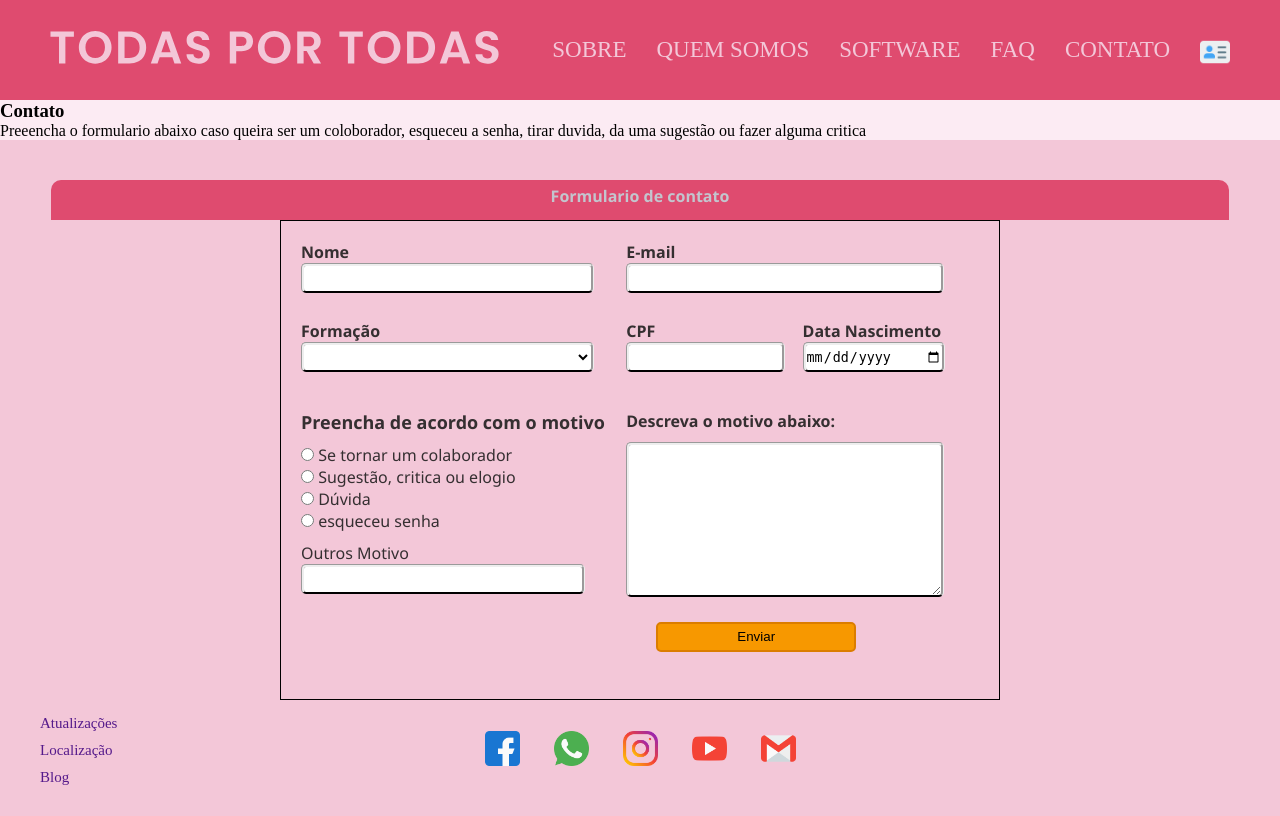
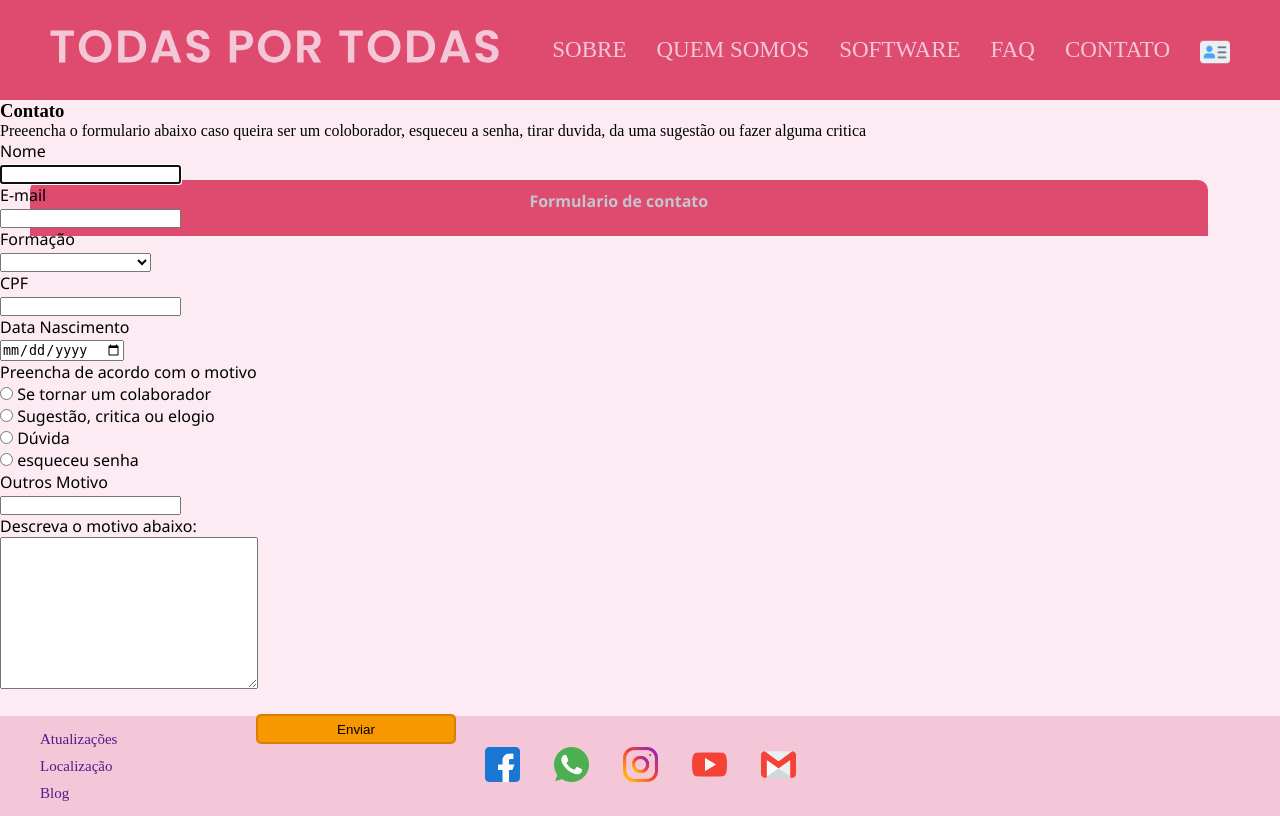
Before and after one commit to Nihagy/demoday, a Django app: page /contato/ in a window 1280 px wide. Before the commit the page ends 785 px from the top, so only its background shows below. Run offline with Django 3.2, Linux system fonts and the light colour scheme.

Commit message:
correcao template

```diff
--- a/todas_por_todas/static/css/scontato.css
+++ b/todas_por_todas/static/css/scontato.css
@@ -64,135 +64,10 @@
     /* formulario
     ============================================================ */
 
-    form{
-        display: grid;
-        grid-area: form;
-        grid-column: 1/3;
-        grid-row: 3/5;
-        /* margin: 10px; */
-        padding: 30px;
-        max-width: 1440px;
-    }
-
-    .form-cl1{
-        grid-column: 1/3;
-    }
-
-    .form-cl1, .form-cl2 label{
-        font-weight: bold;
-    }
-
-    .form-cl2{
-        grid-column: 1/3;
-    }
-
-    .form-c1l2 div{
-        margin-bottom: 10px;
-    }
-
-    .form-cl2 input{
-        width: 97%;
-        outline: none;
-    }
-
-    .form-cl1 input, select{
-        width: 97%;
-        outline: none;
-    }
-
-    #coluna2-linha1 input{
-        margin-right: 10px;
-        grid-column: 1/3;
-        grid-row: 4/6;
-        outline: none;
-    }
-
-    #coluna2-linha1{
-        display: flex;
-    }
-
-    #coluna2-linha1 div{
-        width: 50%;
-    }
-
-    .ipt-boder{
-        border-radius: 5px;
-        border-bottom: 2px solid;
-        height: 25px;
-        background-color: white;
-    }
-
-    #sobre-evento{
-        grid-column: 1/3;
-    }
-
-    #sobre-evento{
-        width: 97%;
-    }
-
-    #descreva textarea{
-        margin-top: 10px;
-        height: 20%;
-        width: 97%;
-    }
-
-    #titulo-motivo{
-        color: #352f31;
-        font-size: 18px;
-        font-weight: bold;
-    }
-
-    #sobre-evento #outro-motivo{
-        width: 100%;
-    }
-
-    div#calendario{
-        width: 48%;
-    }
-
-
-    form div{
-        display: block;
-        margin-bottom: 10px;
-    }
-
-
-    header{
-        grid-area: nav;
-        grid-column: 1/3;
-        grid-row: 2;
-        font-size: 10pt;
-    }
-
-    header h3{
-        font-size: 12pt;
-        margin: 0;
-        color: #c3c5ce;
-        background-color: #747474;
-        padding: 10px;
-        border-radius: 5px 5px 0px 0px;
-    }
-
-    label{
-        color: #a1a1a2;
-    }
-
-    select.ipt-boder#form-formacao{
-        height: 30px
-    }
 
 
 
-}
-
-/* ======================================= */
-
-@media(min-windth: 600px){
-
-}
-
-
-
+/*
 
 @media(min-width: 768px){
 
@@ -635,3 +510,4 @@
     }
 
 }
+*/
```
